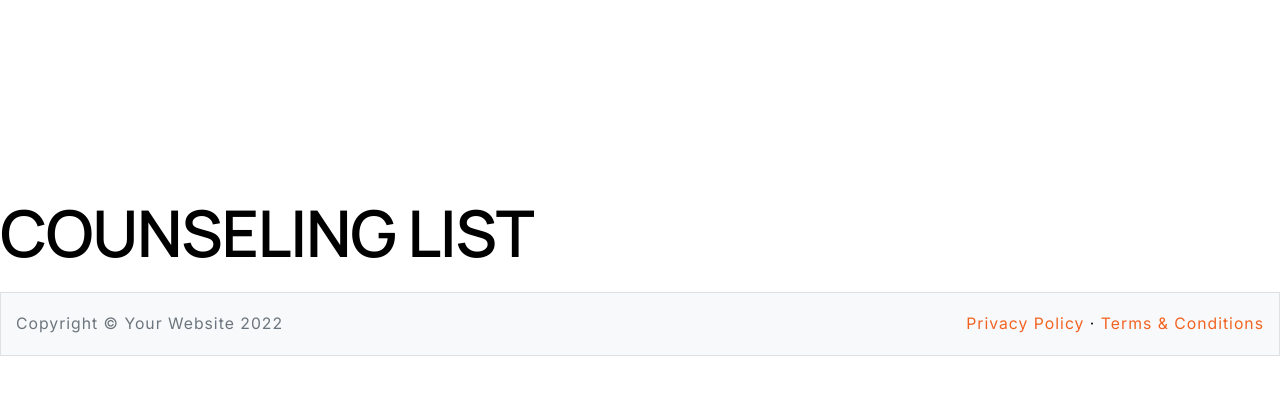
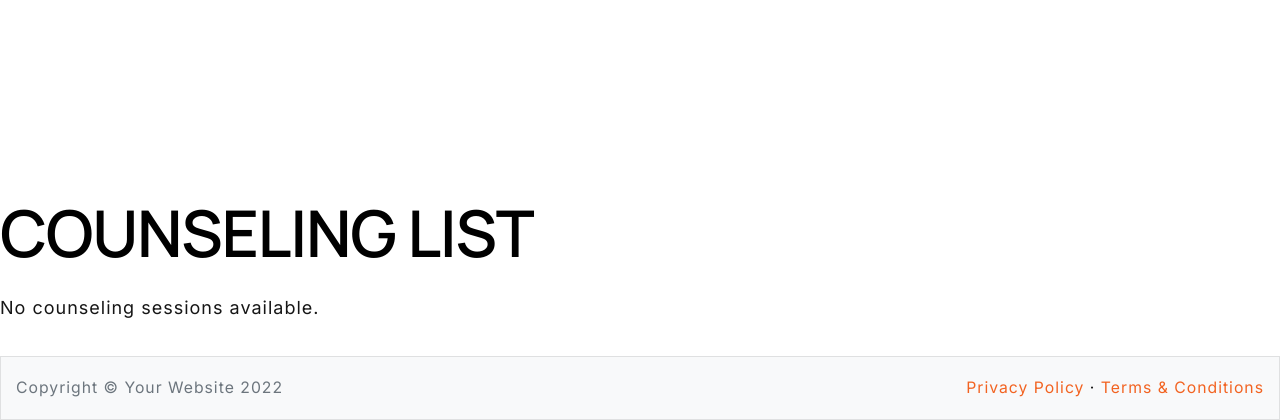
Before and after one commit to luxetverit/realtime-detection-and-recognize-facial-expression-webapp, a Django app: page /cam/ in a window 1280 px wide. Shown: the part 684-1104 px from the top of the page. Before the commit the page ends 1040 px from the top, so only its background shows below. Run offline with Django 4.2, Linux system fonts and the light colour scheme; some libraries are stand-ins or nearby versions.

Commit message:
Update counseling_list.html

```diff
--- a/webapp/templates/webcam/counseling_list.html
+++ b/webapp/templates/webcam/counseling_list.html
@@ -11,15 +11,22 @@
 
 <h1>Counseling List</h1>
 
-{% if counseling %}
 
-{% for counseling in counselings %}
-    <a href="{% url 'webcam:counseling_detail' pk=counseling.pk %}">{{ counseling.customername }} - {{ counseling.counsel_subject }}</a>
+
+{% for counseling in counseling_list %}
+    <a href="{% url 'webcam:counseling_detail' pk=counseling.pk %}">
+        <p>상담사:{{counseling.user.userid}} 상담자: {{counseling.customername}} 상담주제: {{counseling.counsel_subject}} </p>
+        <p> 상담내용: {{counseling.content}} </p>
+
+    </a>
+<hr>
+
+
+
 {% empty %}
     <p>No counseling sessions available.</p>
 {% endfor %}
 
-{% endif%}
 
 
 
```
